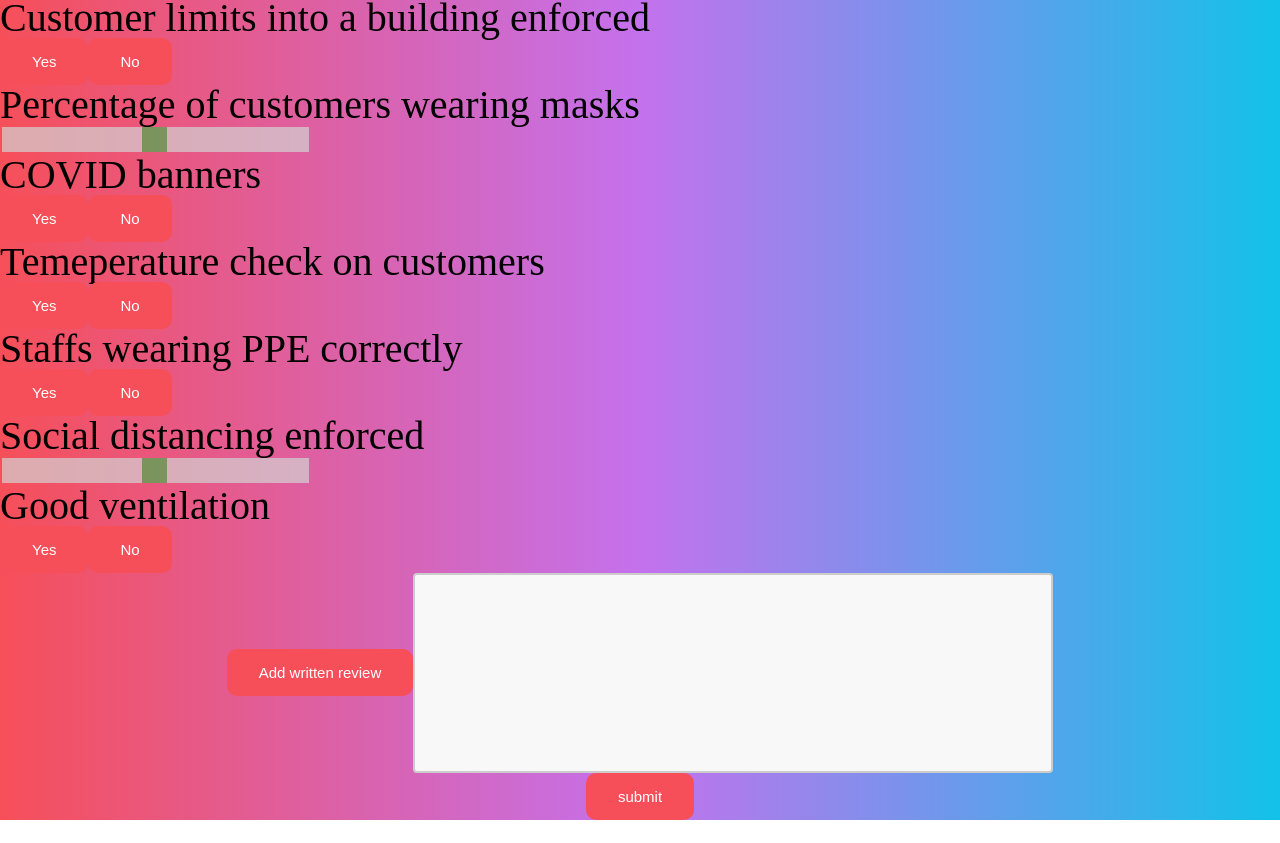
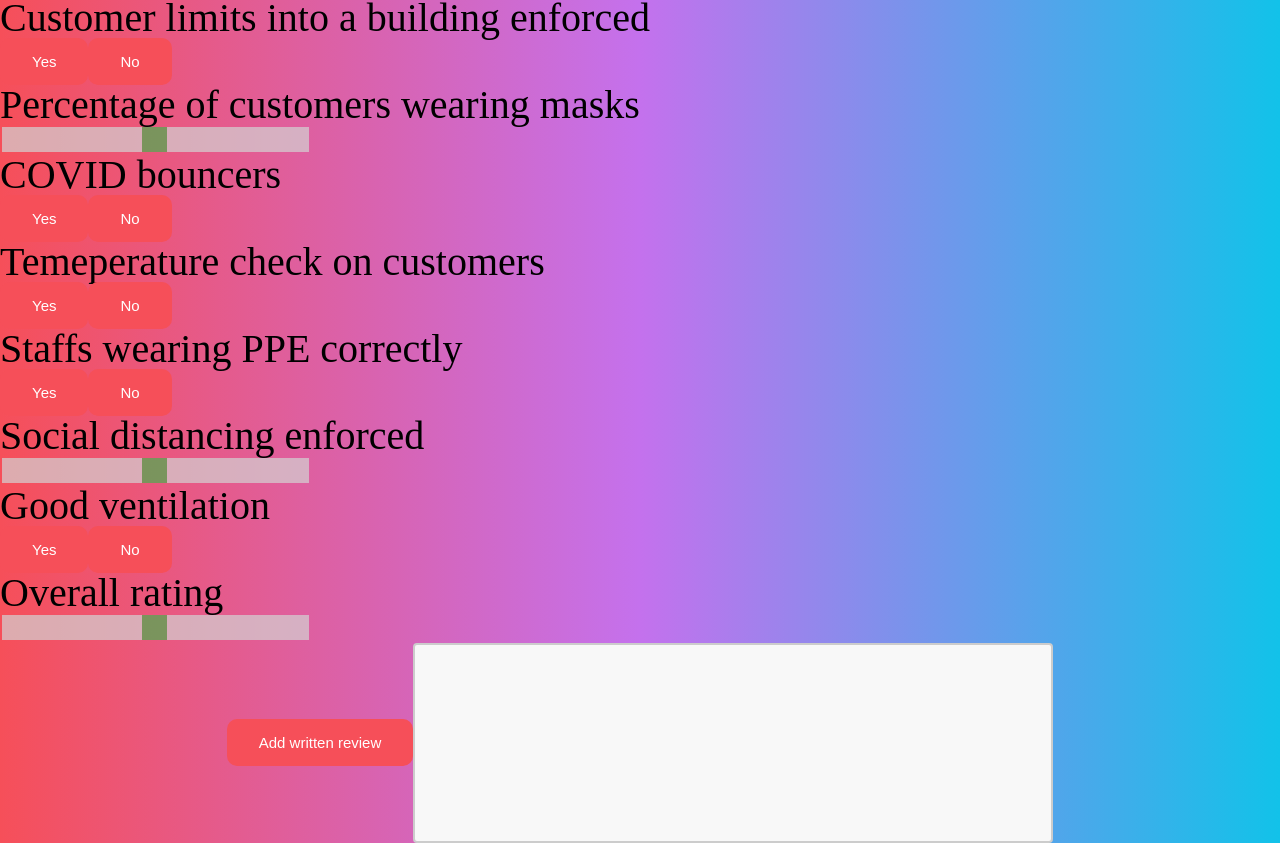
Before and after one commit to kohtzk/pandemic-review-site, a React (Create React App) app in the folder implementation/frontend/: page /add-review in a window 1280 px wide. Shown: the part 417-1260 px from the top of the page. Before the commit the page ends 1237 px from the top, so only its background shows below. Built offline with nearby package versions, Linux system fonts and the light colour scheme.

Commit message:
Changed View Business Review Page

```diff
--- /dev/null
+++ b/implementation/frontend/src/components/PublicBusinessInformation.js
@@ -0,0 +1,28 @@
+import React from "react";
+import "../pages/BusinessProperty.css";
+
+class PublicBusinessInformation extends React.Component {
+
+  constructor() {
+    super();
+  }
+
+  render() {
+
+    return (
+      <div className="publicBusinessInformation">
+        <h1>Average Rating of {this.props.publicBusinessInformation.business_id}</h1>
+        <p>One Way System Overall Rating: {this.props.publicBusinessInformation.oneway}</p>
+        <p>Sanitizer Overall Rating: {this.props.publicBusinessInformation.sanitizer}</p>
+        <p>Customers Wearing Masks In The Business Overall Rating: {this.props.publicBusinessInformation.mask_usage}</p>
+        <p>Covid Bouncers Overall Rating: {this.props.publicBusinessInformation.bouncers}</p>
+        <p>Temeperature Checking Overall Rating: {this.props.publicBusinessInformation.temperature_checking}</p>
+        <p>Staff Wearing PPE Correctly Overall Rating: {this.props.publicBusinessInformation.staff_ppe}</p>
+        <p>Social Distancing Overall Rating: {this.props.publicBusinessInformation.social_distancing}</p>
+        <p>Ventilation Overall Rating: {this.props.publicBusinessInformation.ventilation}</p>
+      </div>
+    );
+  }
+}
+
+export default PublicBusinessInformation;
--- a/implementation/frontend/src/components/ReviewLayout.js
+++ b/implementation/frontend/src/components/ReviewLayout.js
@@ -38,6 +38,10 @@ export default function ReviewLayout(props) {
         <h1>{props.review.description9}</h1>
         <button className = "addReviewButton">Yes</button>
         <button className = "addReviewButton">No</button>
+        <h1>{props.review.description10}</h1>
+        <div className="slidecontainer">
+          <input type="range" min="1" max="100" value="50" className="slider"/>
+        </div>
       </div>
       <div>
         <button className="reviewButton">Add written review</button>
--- a/implementation/frontend/src/components/businessDataTwo.js
+++ b/implementation/frontend/src/components/businessDataTwo.js
@@ -8,7 +8,6 @@ const businessData = [
         owner: "I don't know",
         image: "https://i.guim.co.uk/img/media/86cd7cbc04ebbd27e1216ec4b3fb6a59fe8f9f90/0_489_7360_4417/master/7360.jpg?width=620&quality=85&auto=format&fit=max&s=64be9fe4a55bdae4ba40d6e2b336f169",
         rating: 5.0,
-        description: "Below are the description of the business",
         review: "Below are the customers reviews",
     },
 ]
--- a/implementation/frontend/src/components/review.js
+++ b/implementation/frontend/src/components/review.js
@@ -8,11 +8,12 @@ const reviewData = [
         description2: "Hand sanitizer availability",
         description3: "Customer limits into a building enforced",
         description4: "Percentage of customers wearing masks",
-        description5: "COVID banners",
+        description5: "COVID bouncers",
         description6: "Temeperature check on customers",
         description7: "Staffs wearing PPE correctly",
         description8: "Social distancing enforced",
-        description9: "Good ventilation"
+        description9: "Good ventilation",
+        description10: "Overall rating",
     },
 ]
 
--- a/implementation/frontend/src/pages/BusinessProperty.css
+++ b/implementation/frontend/src/pages/BusinessProperty.css
@@ -48,3 +48,6 @@
   bottom: 200px;
   font-size: 20px;
 }
+
+.publicBusinessInformation{
+}
--- a/implementation/frontend/src/pages/ViewBusinessProperty.js
+++ b/implementation/frontend/src/pages/ViewBusinessProperty.js
@@ -3,8 +3,8 @@ import BusinessProperty from "../components/BusinessProperty";
 import businessData from "../components/businessDataTwo";
 import { getBusiness } from "../services/getBusiness";
 import { getReviews } from "../services/getReviews";
-import BusinessReviews from "../components/BusinessReviews";
 import "../pages/BusinessProperty.css";
+import PublicBusinessInformation from "../components/PublicBusinessInformation";
 
 class ViewBusinessProperty extends React.Component {
   constructor() {
@@ -39,7 +39,7 @@ class ViewBusinessProperty extends React.Component {
       ));
 
       const displayAllReviews = this.state.gettingReviewData.data.map((review) => (
-        <BusinessReviews key={review.review_id} B_reviewS={review} />
+        <PublicBusinessInformation key={review.business_id} publicBusinessInformation={review} />
       ));
 
       return(
@@ -47,14 +47,12 @@ class ViewBusinessProperty extends React.Component {
           <div>
             {businesses}
           </div>
-
           <div className="displayAllReviews">
             {displayAllReviews}
           </div>
         </div>
       );
     }
-
   }
 }
 
```
